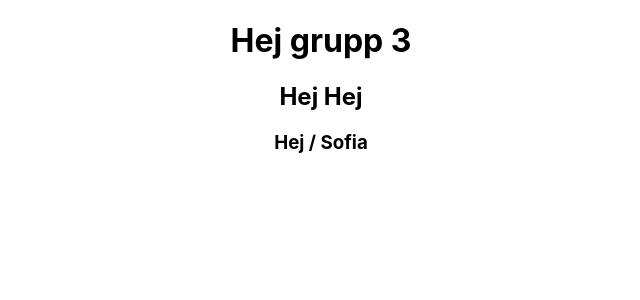
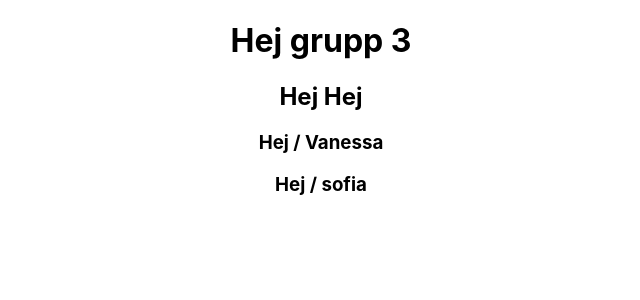
Before and after one commit to bregzor/E-commerce-React, a React (Create React App) app: page / in a window 1280 px wide. Shown: the top 300 px of the page, without its empty margins (319-959 px from the left). Built offline with nearby package versions, Linux system fonts and the light colour scheme.

Commit message:
first commit

```diff
--- a/src/App.js
+++ b/src/App.js
@@ -6,7 +6,8 @@ function App() {
     <div className="App">
       <h1>Hej grupp 3</h1>
       <h2>Hej Hej</h2>
-      <h3>Hej / Sofia</h3>
+      <h3>Hej / Vanessa</h3>
+      <h3>Hej / sofia</h3>
     </div>
   )
 }
```
